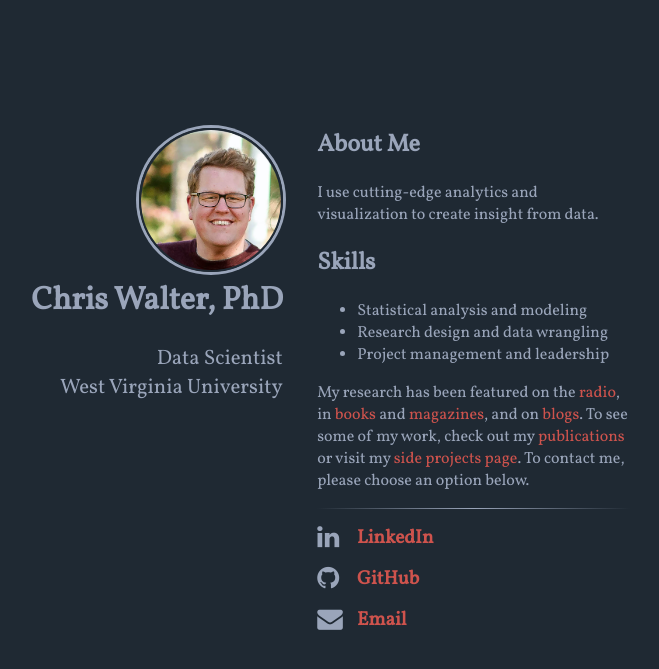
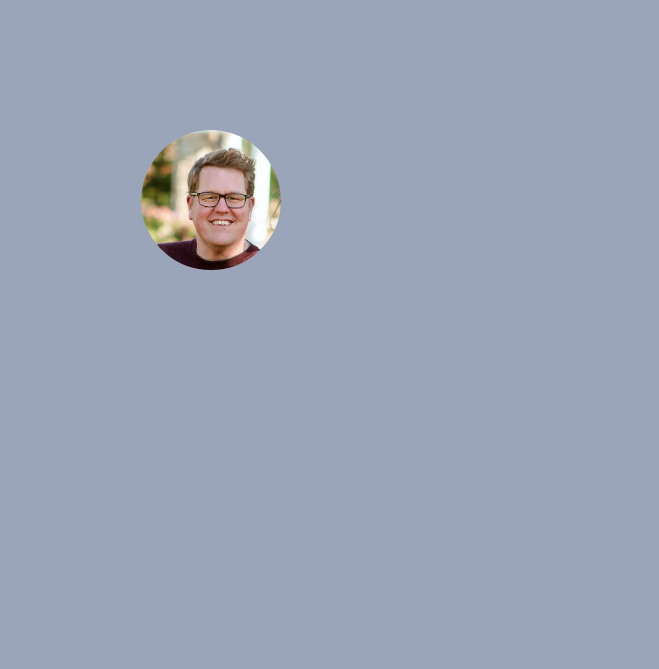
Before and after one commit to waltscience/waltscience.github.io, a Jekyll site: the page built from index.html, in a window 1280 px wide. Shown: the top 669 px of the page, without its empty margins (350-1009 px from the left). Built offline with Jekyll 4.4.1, drawn with Linux system fonts in a browser that asks for light colours; nearby versions of some CDN libraries.

Commit message:
Update main.scss

```diff
--- a/assets/main.scss
+++ b/assets/main.scss
@@ -2,8 +2,8 @@
 ---
 
 $text-color: #9AA5BA;          /*** #46433A ***/
-$anchor-text-color: #CE534D;   /*** #CE534D ***/
-$background-color: #1F2933;    /*** #F1EED9 ***/
+$anchor-text-color: #9AA5BA;   /*** #CE534D ***/
+$background-color: #9AA5BA;    /*** #F1EED9 ***/
 
 body {
 	font-family: 'Vollkorn', serif;
```
